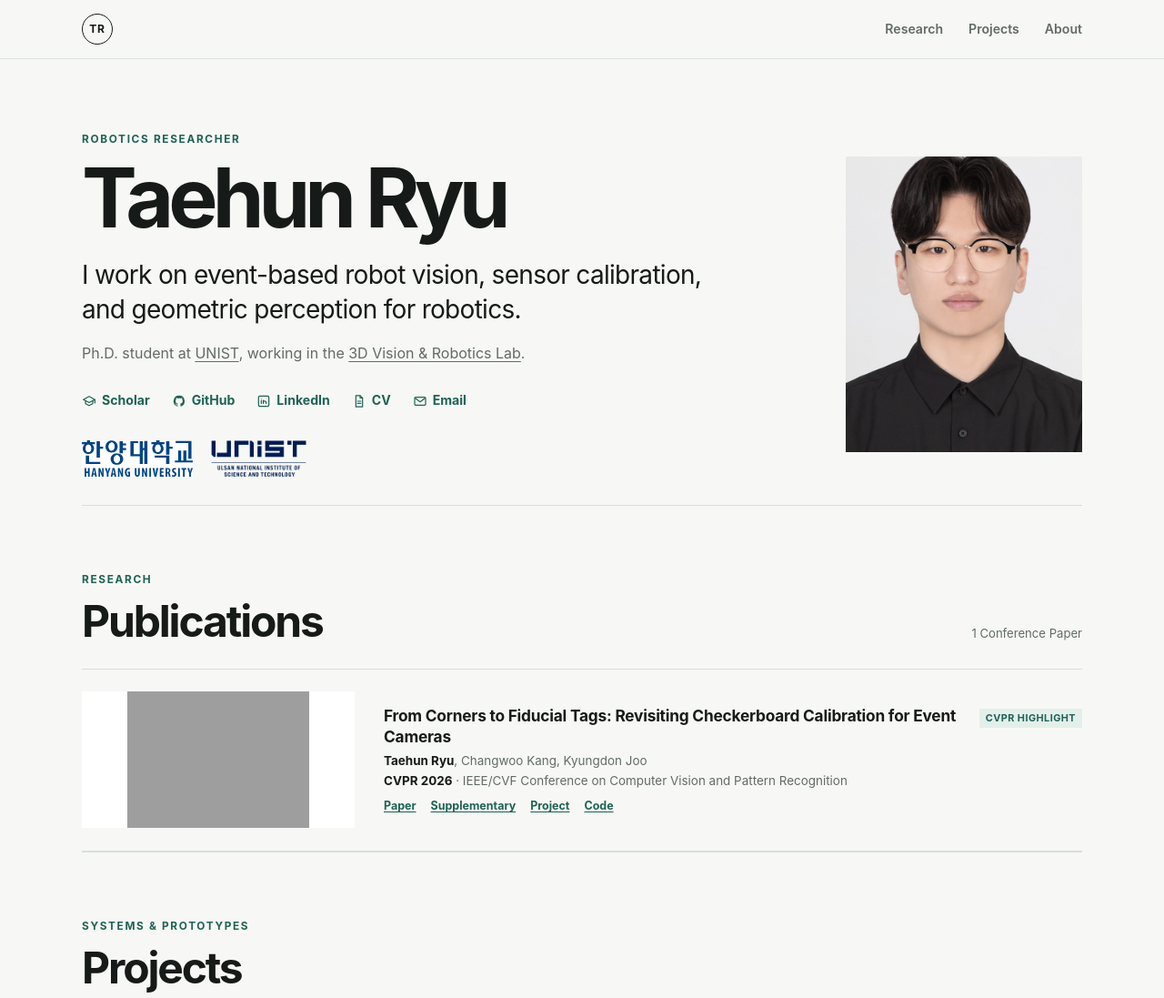
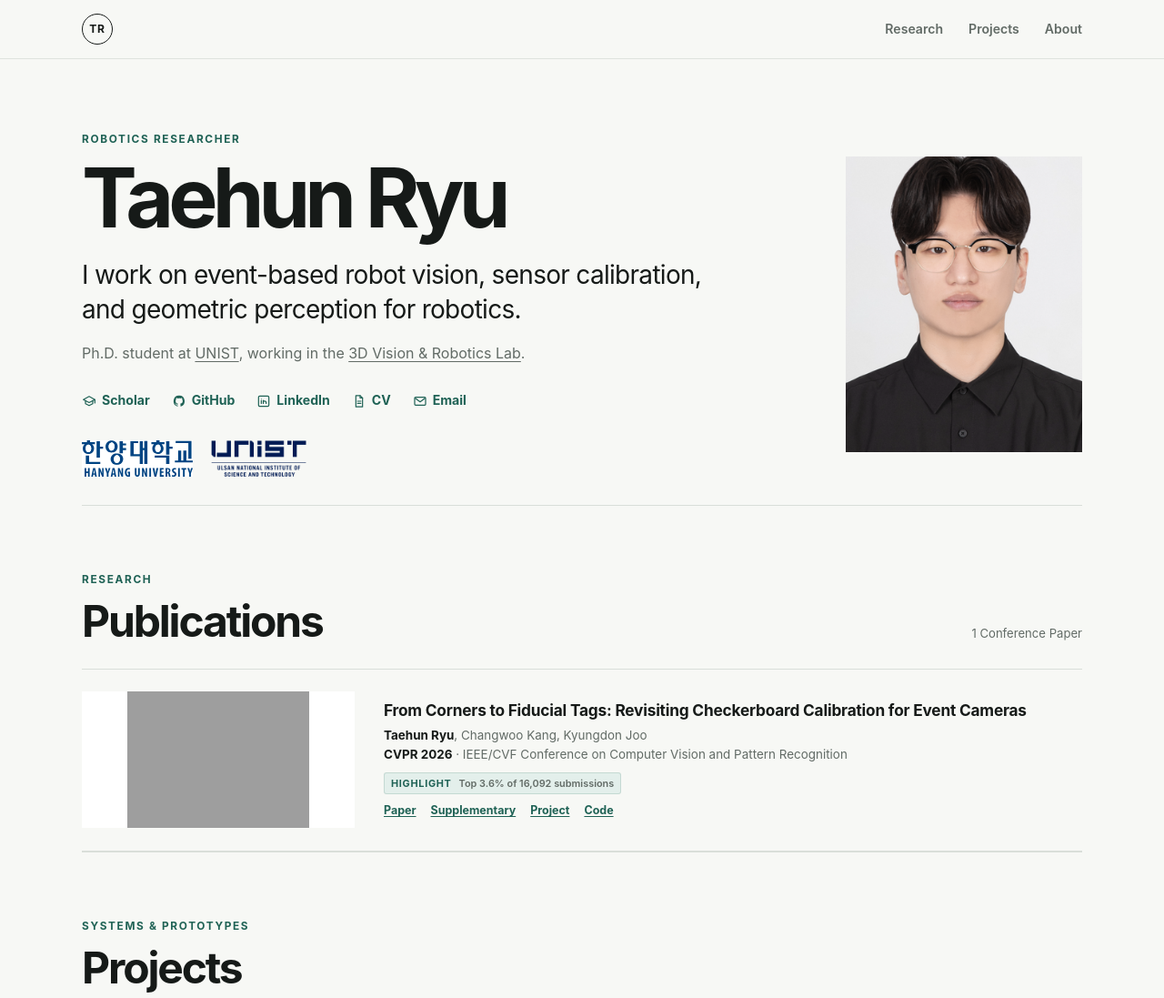
Before and after one commit to taehun-ryu/taehun-ryu.github.io, an Astro site: page / in a window 1280 px wide. Shown: the top 1097 px of the page at 91% size. Built offline with nearby package versions, Linux system fonts and the light colour scheme; Astro itself is replaced by a stand-in of ours; grey boxes are pictures that could not be loaded.

Commit message:
Refine publication highlight badge

```diff
--- a/src/components/PublicationRow.astro
+++ b/src/components/PublicationRow.astro
@@ -7,6 +7,7 @@ interface Props {
 
 const { publication } = Astro.props;
 const { data } = publication;
+const [badgeLabel, badgeDetail] = data.badge?.split(' · ', 2) ?? [];
 ---
 
 <article class="publication-row">
@@ -16,7 +17,6 @@ const { data } = publication;
   <div class="publication-copy">
     <div class="publication-heading">
       <h3>{data.title}</h3>
-      {data.badge && <span class="badge">{data.badge}</span>}
     </div>
     <p class="authors">
       {data.authors.map((author, index) => (
@@ -24,6 +24,12 @@ const { data } = publication;
       ))}
     </p>
     <p class="venue"><span>{data.venueShort}</span> · {data.venue}</p>
+    {data.badge && (
+      <p class="publication-accolade">
+        <strong>{badgeLabel}</strong>
+        {badgeDetail && <span>{badgeDetail}</span>}
+      </p>
+    )}
     <div class="publication-links">
       {data.links.map((link) => <a href={link.url}>{link.label}</a>)}
     </div>
--- a/src/data/publications/corner2tag.md
+++ b/src/data/publications/corner2tag.md
@@ -8,9 +8,9 @@ venue: "IEEE/CVF Conference on Computer Vision and Pattern Recognition"
 venueShort: "CVPR 2026"
 publicationType: "conference"
 date: "2026-02-24"
-badge: "CVPR Highlight"
+badge: "Highlight · Top 3.6% of 16,092 submissions"
 thumbnail: "/images/publications/corner2tag.png"
-thumbnailAlt: "Checkerboard and fiducial tag calibration patterns for event cameras"
+thumbnailAlt: "Event camera calibraiton with checkerboard and fiducial tag detection"
 links:
   - label: "Paper"
     url: "/uploads/ryu2026corner2tag.pdf"
--- a/src/styles/global.css
+++ b/src/styles/global.css
@@ -55,9 +55,10 @@ h1 { margin-bottom: 22px; font-size: clamp(3.25rem, 7.5vw, 5.7rem); line-height:
 .publication-image { align-self: center; height: 150px; background: var(--surface); overflow: hidden; }
 .publication-image img { width: 100%; height: 100%; object-fit: contain; }
 .publication-copy { align-self: center; min-width: 0; }
-.publication-heading { display: flex; align-items: baseline; gap: 10px; }
-.publication-heading h3 { margin-bottom: 6px; font-size: 1.08rem; line-height: 1.35; letter-spacing: -0.012em; }
-.badge { flex: none; color: var(--accent); background: var(--accent-soft); padding: 2px 7px; font-size: 0.68rem; font-weight: 750; letter-spacing: 0.04em; text-transform: uppercase; }
+.publication-heading { margin-bottom: 6px; }
+.publication-heading h3 { margin-bottom: 0; font-size: 1.08rem; line-height: 1.35; letter-spacing: -0.012em; }
+.publication-accolade { display: inline-flex; flex-wrap: wrap; gap: 2px 8px; margin: 7px 0 0; padding: 4px 7px; color: var(--muted); background: var(--accent-soft); border: 1px solid rgba(31, 98, 85, 0.16); border-radius: 3px; font-size: 0.68rem; font-weight: 600; line-height: 1.35; }
+.publication-accolade strong { color: var(--accent); font-weight: 750; letter-spacing: 0.065em; text-transform: uppercase; }
 .authors, .venue { margin-bottom: 2px; color: var(--muted); font-size: 0.84rem; line-height: 1.45; }
 .author-me, .venue span { color: var(--text); font-weight: 700; }
 .publication-links { display: flex; flex-wrap: wrap; gap: 16px; margin-top: 8px; }
@@ -131,9 +132,8 @@ h1 { margin-bottom: 22px; font-size: clamp(3.25rem, 7.5vw, 5.7rem); line-height:
   .section-heading-row { align-items: start; }
   .publication-row { min-height: 0; grid-template-columns: 180px minmax(0, 1fr); gap: 18px; padding-block: 18px; }
   .publication-image { height: 117px; }
-  .publication-heading { display: block; }
   .publication-heading h3 { font-size: 0.98rem; }
-  .badge { display: inline-block; margin-bottom: 6px; }
+  .publication-accolade { margin-top: 6px; }
   .authors, .venue { font-size: 0.77rem; }
   .project-grid { grid-template-columns: repeat(2, minmax(0, 1fr)); gap: 36px 18px; }
   .footer-inner { align-items: start; flex-direction: column; justify-content: center; gap: 2px; }
```
